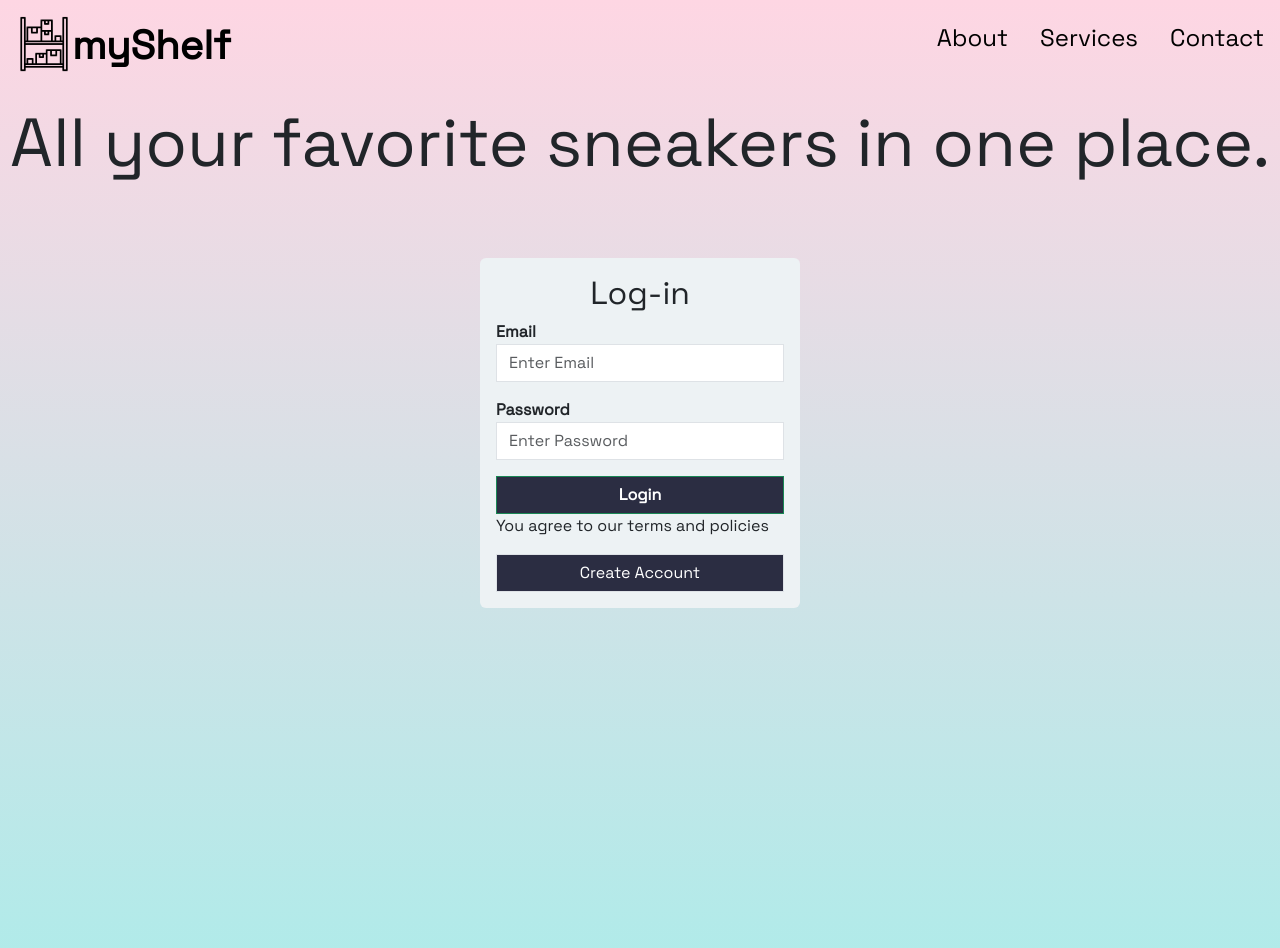
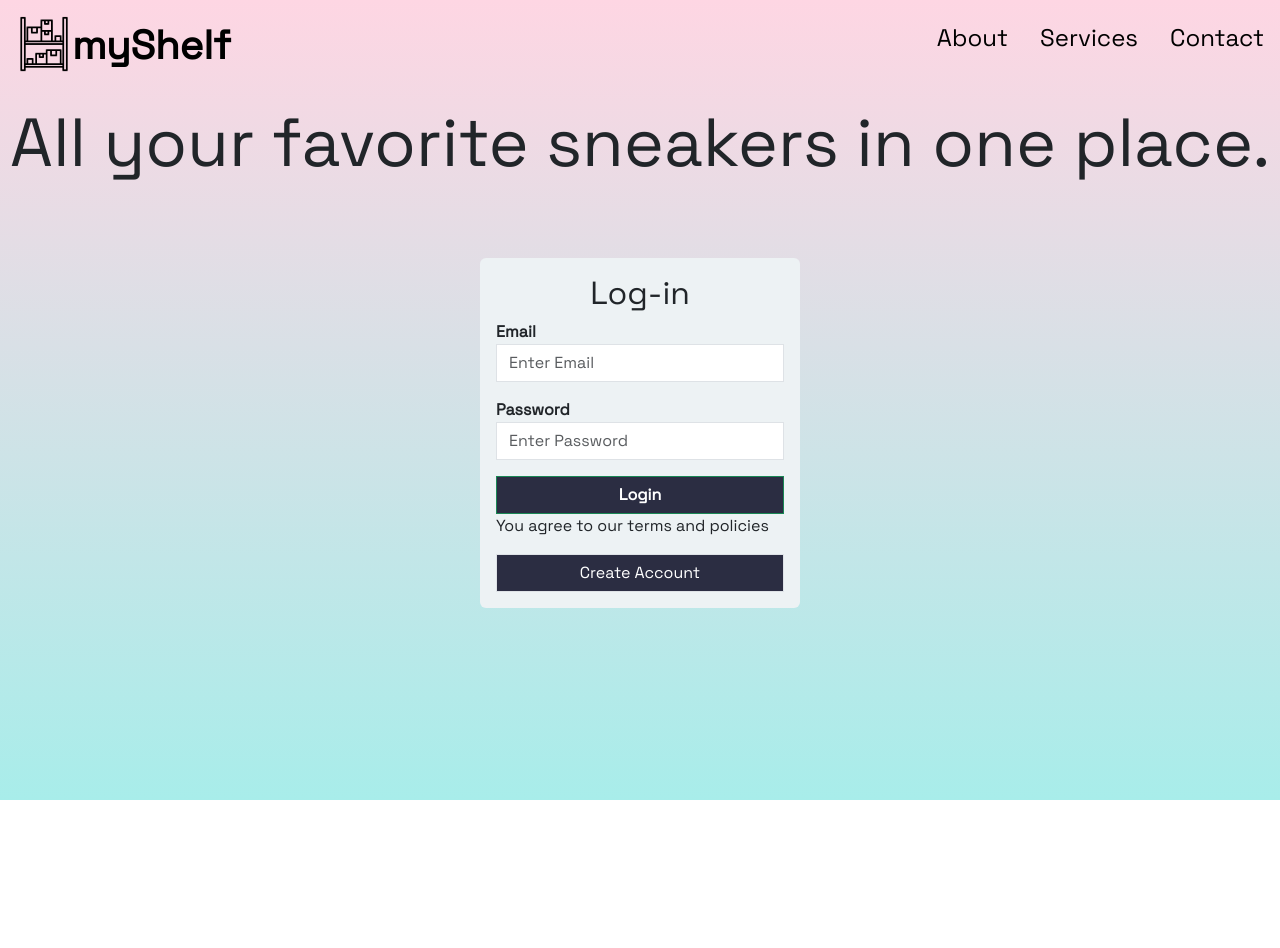
Before and after one commit to LukeSkerrett/myShelf, a React (Vite) app in the folder frontend/: page / in a window 1280 px wide. Shown: the top 948 px of the page. Built offline with nearby package versions, Linux system fonts and the light colour scheme; no server answers.

Commit message:
position:absolute

```diff
--- a/frontend/src/App.css
+++ b/frontend/src/App.css
@@ -4,7 +4,7 @@
   height: 100%;
   width: 100%;
   background-image: linear-gradient(to top, #a8edea 0%, #fed6e3 100%);
-  overflow: hidden;
+  position: absolute;
 }
 body{
   font-family: 'Space Grotesk';
```
